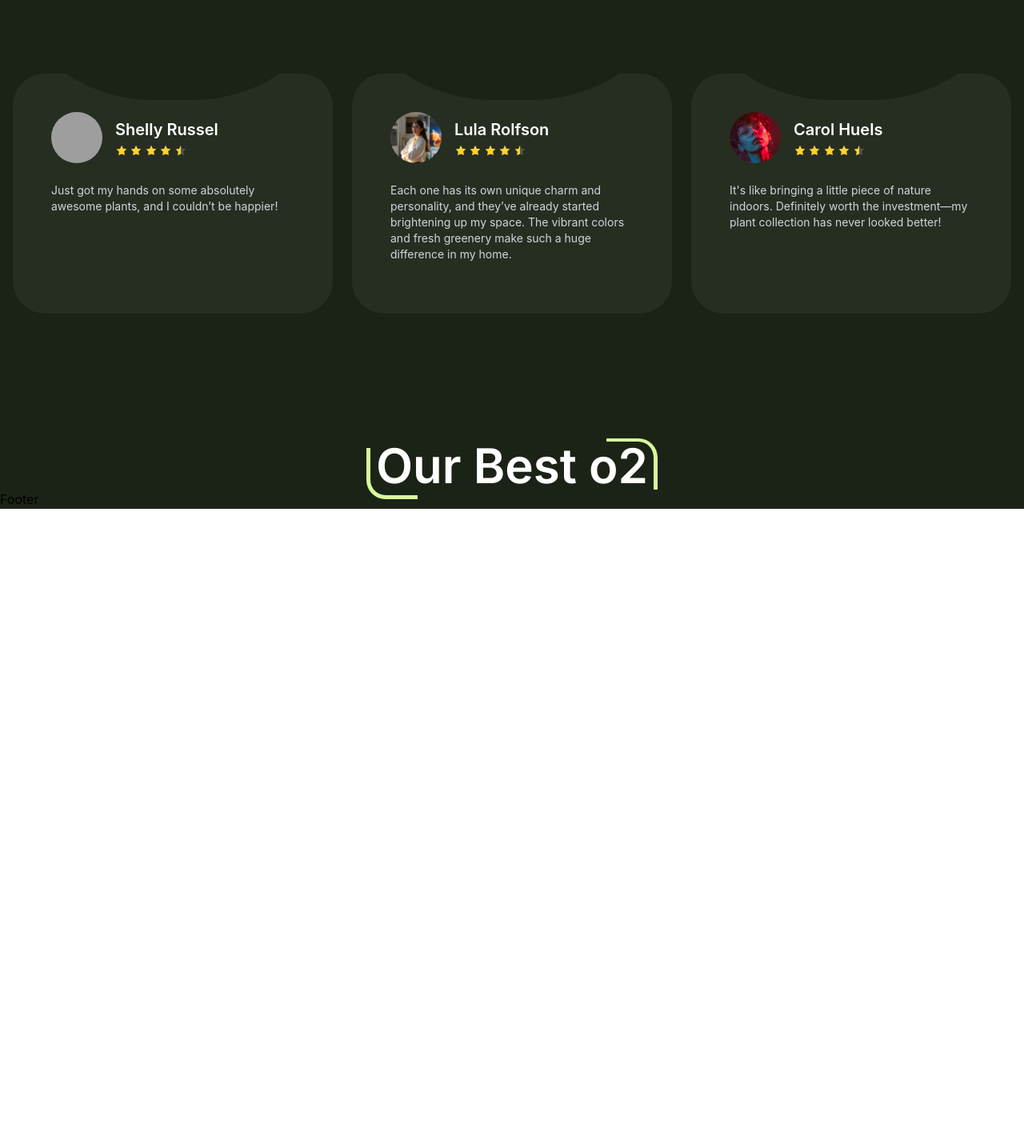
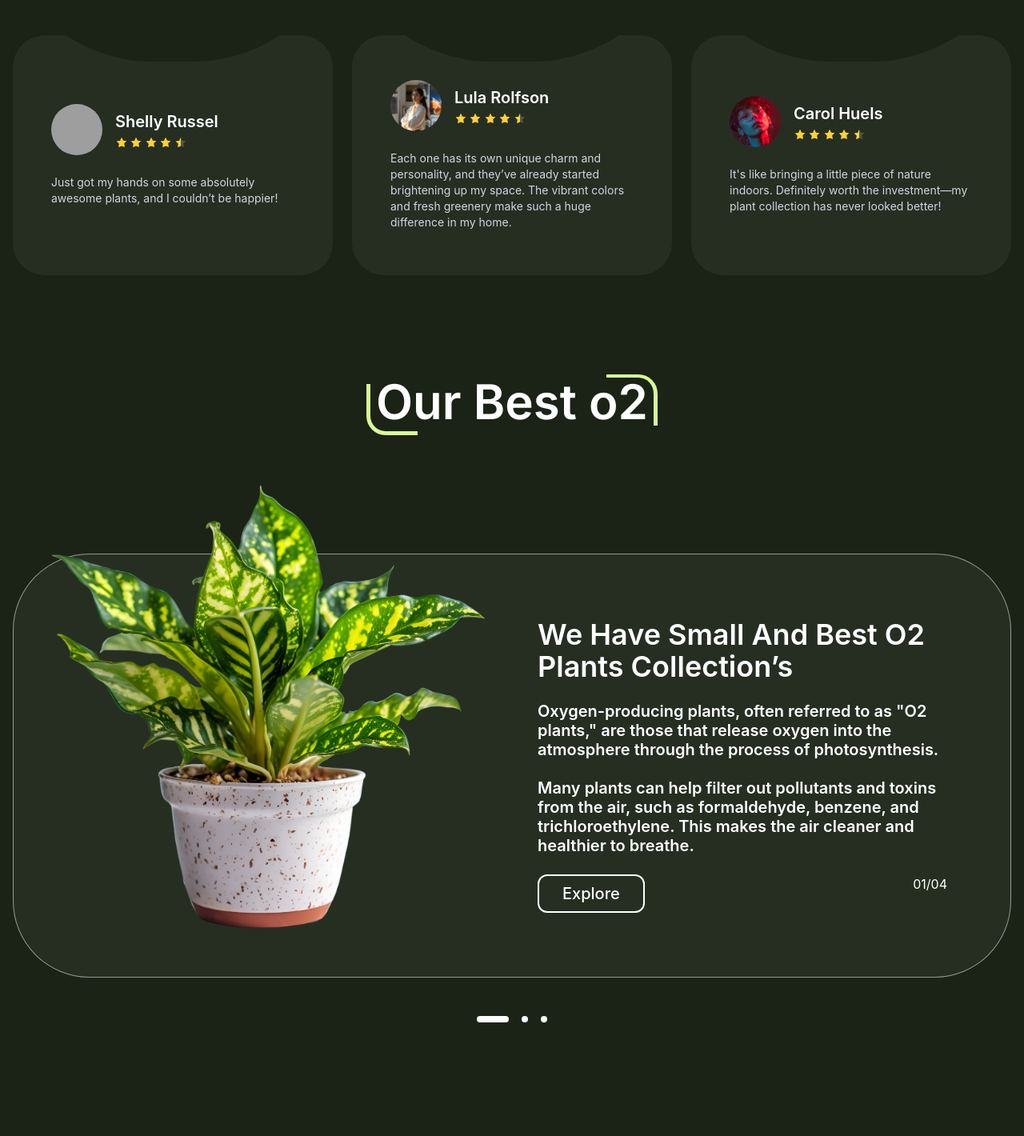
Before and after one commit to Aditya82003/floraVision, a React (Vite) app in the folder frontend/: page / in a window 1280 px wide. Shown: the part 4720-6140 px from the top of the page at 80% size. Before the commit the page ends 5356 px from the top, so only its background shows below. Built offline with nearby package versions, Linux system fonts and the light colour scheme; grey boxes are pictures that could not be loaded.

Commit message:
Created Best o2 Section

```diff
--- a/frontend/src/components/CustomerCard.tsx
+++ b/frontend/src/components/CustomerCard.tsx
@@ -1,4 +1,4 @@
-import Star from '../components/ui/star'
+import Star from '../components/ui/Star'
 type CustomerCardProps = {
     name: string;
     avatar: string;
@@ -13,10 +13,10 @@ const CustomerCard = ({
     quote,
 }: CustomerCardProps) => {
     return (
-        <div className='relative w-[350px] md:w-[400px] h-[300px] rounded-[40px] bg-[#262E22] backdrop-blur-md  text-white shadow-b-2xl overflow-hidden'>
-            <div className='absolute bottom-[89%] left-1/2 -translate-x-1/2 z-10 w-[28rem] h-[25rem] rounded-full bg-[rgba(27,35,22,1)]'/>
-            <div className="w-full h-full rounded-[40px] bg-[#262E22] backdrop-blur-md p-12 text-white drop-shadow-2xl ">
-
+        <div className='relative  w-[350px] md:w-[400px] h-[300px] rounded-[40px] bg-[#262E22] backdrop-blur-md  text-white shadow-b-2xl overflow-hidden'>
+            <div className='absolute bottom-[89%] left-1/2 -translate-x-1/2 z-10 w-[28rem] h-[25rem] rounded-full bg-[rgba(27,35,22,1)]' />
+            <div className="flex items-center justify-center  w-full h-full rounded-[40px] bg-[#262E22] backdrop-blur-md p-12 text-white drop-shadow-2xl ">
+                <div >
                     <div className="flex items-center gap-4">
                         <img
                             src={avatar}
@@ -38,6 +38,7 @@ const CustomerCard = ({
                     </p>
                 </div>
             </div>
+        </div>
     );
 };
 
--- /dev/null
+++ b/frontend/src/components/ui/Footer.tsx
@@ -0,0 +1,19 @@
+import footerImg from '../../assets/5e88b52117aa40baa6a96e43b5c4e57858edaa47.png'
+const Footer = () => {
+  return (
+    <footer className="container mx-auto flex gap-4 h-[18rem] text-white">
+        <div>
+            <div className='flex gap-4 items-center'>
+                <img src={footerImg} className='w-12 h-12 object-contain'/>
+                <h1>Flora Vision</h1>
+            </div>
+        </div>
+        <div>
+
+        </div>
+
+    </footer>
+  )
+}
+
+export default Footer
--- a/frontend/src/layout/base.layout.tsx
+++ b/frontend/src/layout/base.layout.tsx
@@ -1,5 +1,6 @@
 import { Outlet } from "react-router"
 import NavBar from "../components/navBar"
+import Footer from "../components/ui/Footer"
 
 
 const BaseLayout = () => {
@@ -9,7 +10,7 @@ const BaseLayout = () => {
             <main>
                 <Outlet />
             </main>
-            <footer>Footer</footer>
+            <Footer/>
         </div>
     )
 }
--- a/frontend/src/pages/CustomerReview.tsx
+++ b/frontend/src/pages/CustomerReview.tsx
@@ -36,7 +36,7 @@ const reviews: Review[] = [
 
 const CustomerReview = () => {
     return (
-        <div className='w-full text-white mt-[5rem]'>
+        <div className='w-full text-white mt-[8rem]'>
             <div className='w-full flex justify-center text-white'>
                 <h1
                     className="relative inline-block text-3xl md:text-6xl font-semibold font-['Inter']
--- a/frontend/src/pages/MainSection.tsx
+++ b/frontend/src/pages/MainSection.tsx
@@ -8,7 +8,7 @@ import O2 from "./O2"
 
 const MainSection = () => {
   return (
-    <div className="container mx-auto">
+    <div className="container mx-auto p-4">
       <div className="relative h-[2500px] ">
         <img
           src={heroBg}
@@ -21,8 +21,6 @@ const MainSection = () => {
       <TopSelling/>
       <CustomerReview/>
       <O2/>
-
-
     </div>
   )
 }
--- a/frontend/src/pages/O2.tsx
+++ b/frontend/src/pages/O2.tsx
@@ -1,8 +1,9 @@
-
+import besto2 from '../assets/c8eb5b1abede1308e0eaf899d1f7faae62a0c2f6.png'
+import Button from '../components/ui/Button'
 const O2 = () => {
     return (
-        <section>
-            <div className='w-full flex justify-center text-white mt-[8rem] md:mt-[10rem]'>
+        <section className='flex flex-col items-center my-[8rem] '>
+            <div className='w-full flex justify-center text-white mb-[5rem] '>
                 <h1
                     className="relative inline-block text-3xl md:text-6xl font-semibold font-['Inter']
                 before:content-['']
@@ -34,6 +35,27 @@ const O2 = () => {
                     Our Best o2
                 </h1>
             </div>
+            <div className="w-full min-h-[500px] bg-[rgb(38,46,34)] mt-[5rem] md:mt[10rem] rounded-[6rem] border border-white/50">
+                <div className="w-full h-full flex gap-2 py-8">
+                    <div className='hidden relative w-1/2 h-full  md:flex items-center justify-center ' >
+                        <img src={besto2} alt="" className='absolute left-0 -top-[9rem] w-[38rem] h-[38rem] object-contain' />
+                    </div>
+                    <div className='flex flex-col gap-6 w-full  md:w-1/2 max-w-[35rem] text-white py-12 px-6'>
+                        <h1 className='text-2xl md:text-4xl font-semibold'>We Have Small And Best O2 Plants Collection’s</h1>
+                        <p className='text-lg md:text-xl font-semibold leading-6'>Oxygen-producing plants, often referred to as "O2 plants," are those that release oxygen into the atmosphere through the process of photosynthesis.</p>
+                        <p className='text-lg md:text-xl font-semibold leading-6'>Many plants can help filter out pollutants and toxins from the air, such as formaldehyde, benzene, and trichloroethylene. This makes the air cleaner and healthier to breathe.</p>
+                        <div className='w-full flex justify-between'>
+                            <Button className='text-xl font-extralight px-8'>Explore</Button>
+                            <div>01/04</div>
+                        </div>
+                    </div>
+                </div>
+            </div>
+            <div className='flex gap-4 mt-12'>
+                <div className='w-10 h-2 bg-white rounded-full'/>
+                <div className='w-2 h-2 bg-white rounded-full'/>
+                 <div className='w-2 h-2 bg-white rounded-full'/>
+            </div>
 
         </section>
     )
--- a/frontend/src/pages/TopSelling.tsx
+++ b/frontend/src/pages/TopSelling.tsx
@@ -4,7 +4,7 @@ import { topSellingPlants } from "../data/plants"
 
 const TopSelling = () => {
     return (
-        <section className="wrap py-[6rem] px-4">
+        <section className="wrap my-[5rem] ">
             <div className='w-full flex justify-center text-white'>
                 <h1
                     className="relative inline-block text-3xl md:text-6xl font-semibold font-['Inter']
```
Lines whose indentation alone changed are shown as unchanged.
